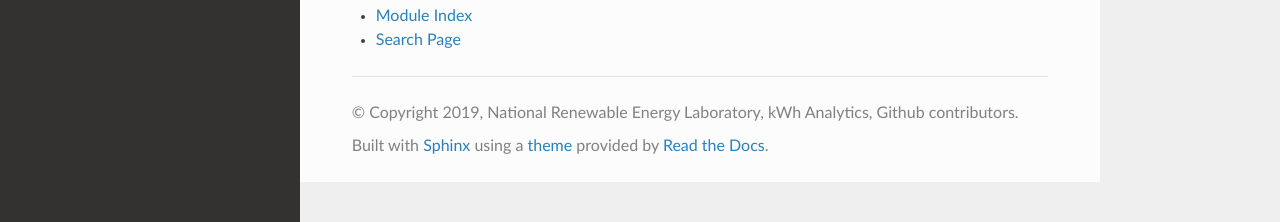
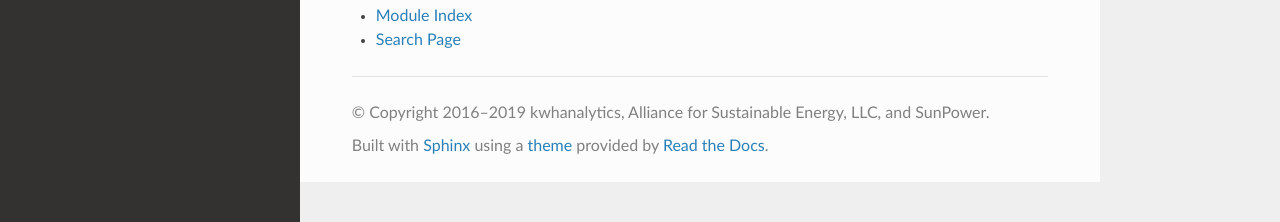
Before and after one commit to NREL/rdtools, a Sphinx documentation site: the page built from docs/sphinx/source/index.rst, in a window 1280 px wide. Shown: the part 675-897 px from the top of the page. Built offline with Sphinx 7.4.7 and the Read the Docs theme 2.0.0, drawn with Linux system fonts in a browser that asks for light colours; pages that are not in the unit, such as notebooks, are missing from menus.

Commit message:
update copyright and author in sphinx docs

```diff
--- a/docs/sphinx/source/conf.py
+++ b/docs/sphinx/source/conf.py
@@ -21,8 +21,8 @@ sys.path.insert(0, os.path.abspath('../../..'))
 # -- Project information -----------------------------------------------------
 
 project = 'RdTools'
-copyright = '2019, National Renewable Energy Laboratory, kWh Analytics, Github contributors'
-author = 'National Renewable Energy Laboratory, kWh Analytics, Github contributors'
+copyright = '2016–2019 kwhanalytics, Alliance for Sustainable Energy, LLC, and SunPower'
+author = 'kwhanalytics, Alliance for Sustainable Energy, LLC, and SunPower'
 
 # The full version, including alpha/beta/rc tags
 import rdtools
```
